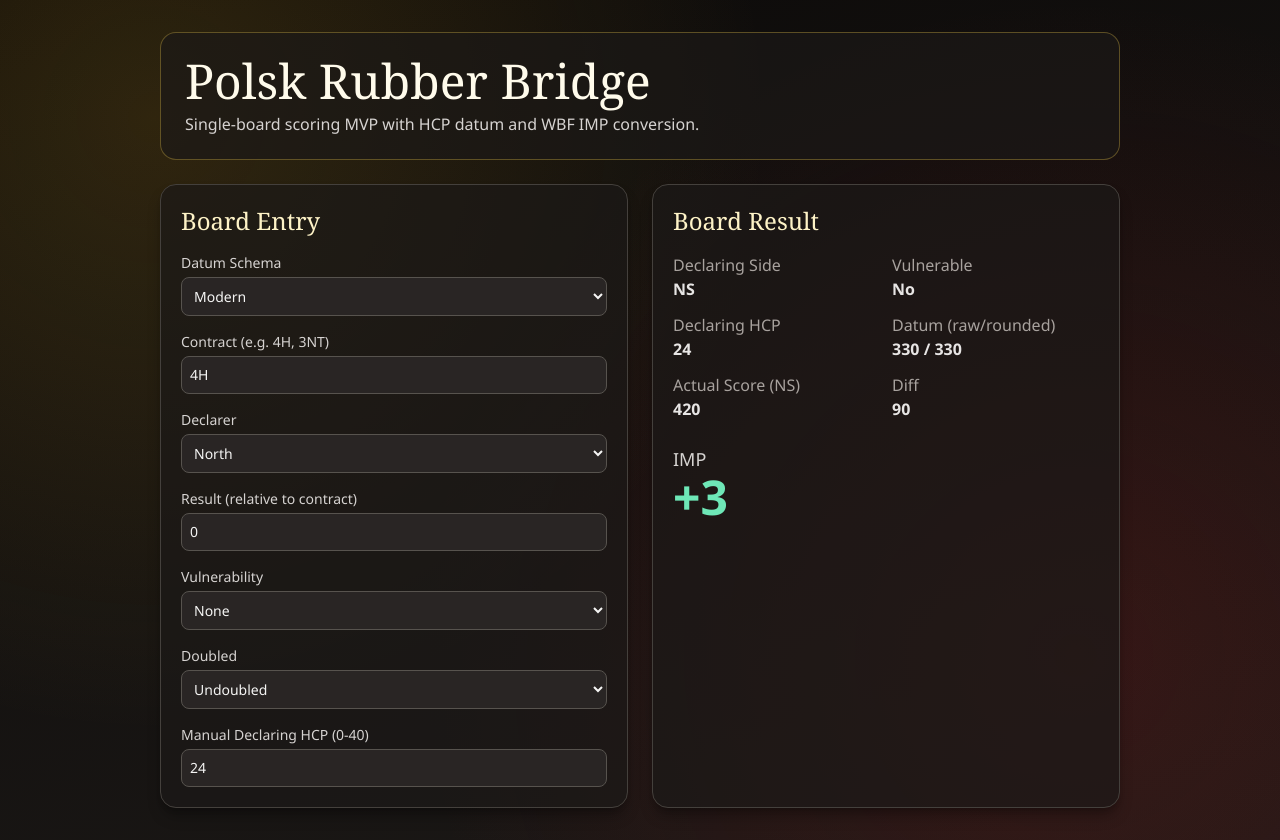
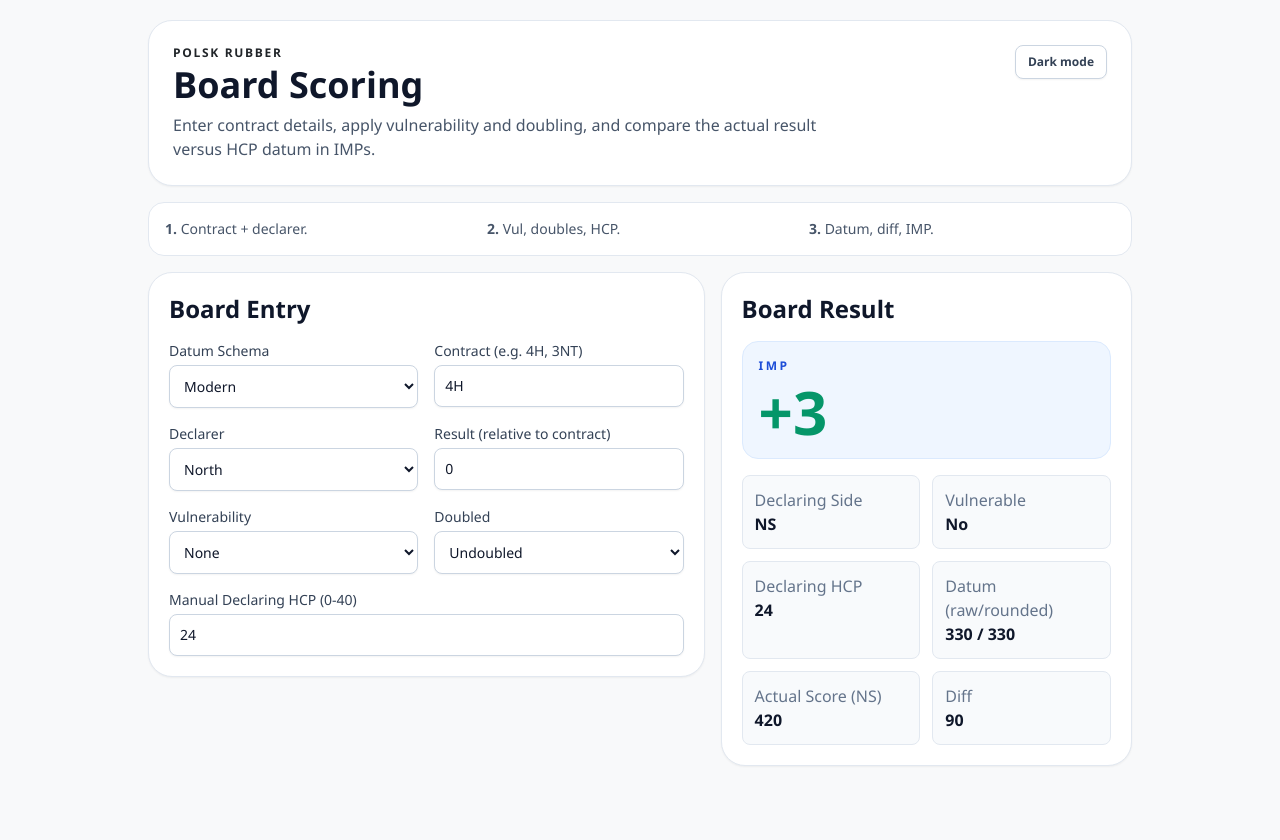
Before and after one commit to NuffZetPand0ra/polsk-rubber, a React (Vite) app: page / in a window 1280 px wide. After the commit the page ends 800 px from the top, so only its background shows below. Built offline with nearby package versions, Linux system fonts and the light colour scheme.

Commit message:
ui: add light/dark theme toggle foundation

```diff
--- a/src/components/BoardEntry/index.tsx
+++ b/src/components/BoardEntry/index.tsx
@@ -2,6 +2,7 @@ import { useMemo, useState } from 'react'
 import ScoreCard from '../ScoreCard'
 import { useTournamentStore } from '../../store/tournament'
 import { useScoring } from '../../hooks/useScoring'
+import { useTheme } from '../../hooks/useTheme'
 import type { Doubled, Vulnerability } from '../../types'
 
 const vulnerabilityOptions: Vulnerability[] = ['None', 'NS', 'EW', 'Both']
@@ -13,6 +14,7 @@ const doubledOptions: Array<{ label: string; value: Doubled }> = [
 
 export default function BoardEntry() {
   const { datumSchema, setDatumSchema } = useTournamentStore()
+  const { isDark, toggleTheme } = useTheme()
 
   const [contract, setContract] = useState('4H')
   const [declarer, setDeclarer] = useState<'N' | 'E' | 'S' | 'W'>('N')
@@ -37,21 +39,42 @@ export default function BoardEntry() {
   const { data, error } = useScoring(scoringInput)
 
   return (
-    <div className="mx-auto w-full max-w-5xl p-4 md:p-8">
-      <div className="mb-6 rounded-2xl border border-amber-300/30 bg-stone-900/70 p-6">
-        <h1 className="font-serif text-4xl text-amber-50 md:text-5xl">Polsk Rubber Bridge</h1>
-        <p className="mt-2 text-stone-300">Single-board scoring MVP with HCP datum and WBF IMP conversion.</p>
+    <div className="mx-auto w-full max-w-5xl p-3 pb-8 md:p-5">
+      <header className="mb-4 rounded-3xl border border-slate-200 bg-white p-4 shadow-sm dark:border-slate-700 dark:bg-slate-900 md:p-6">
+        <div className="flex items-start justify-between gap-3">
+          <div>
+            <p className="text-xs font-semibold uppercase tracking-[0.14em] text-primary">Polsk Rubber</p>
+            <h1 className="mt-1 text-3xl font-semibold text-slate-900 dark:text-slate-100 md:text-4xl">Board Scoring</h1>
+            <p className="mt-2 max-w-2xl text-sm text-slate-600 dark:text-slate-300 md:text-base">
+              Enter contract details, apply vulnerability and doubling, and compare the actual result versus HCP datum in IMPs.
+            </p>
+          </div>
+          <button
+            type="button"
+            onClick={toggleTheme}
+            className="inline-flex items-center rounded-lg border border-slate-300 bg-white px-3 py-2 text-xs font-semibold text-slate-700 shadow-sm hover:bg-slate-50 dark:border-slate-600 dark:bg-slate-800 dark:text-slate-100 dark:hover:bg-slate-700"
+            aria-label="Toggle theme"
+          >
+            {isDark ? 'Light mode' : 'Dark mode'}
+          </button>
+        </div>
+      </header>
+
+      <div className="mb-4 grid gap-2 rounded-2xl border border-slate-200 bg-white p-3 text-sm text-slate-600 dark:border-slate-700 dark:bg-slate-900 dark:text-slate-300 md:grid-cols-3 md:gap-4 md:p-4">
+        <p><span className="font-semibold text-primary">1.</span> Contract + declarer.</p>
+        <p><span className="font-semibold text-primary">2.</span> Vul, doubles, HCP.</p>
+        <p><span className="font-semibold text-primary">3.</span> Datum, diff, IMP.</p>
       </div>
 
-      <div className="grid gap-6 md:grid-cols-2">
-        <section className="rounded-2xl border border-stone-700 bg-stone-900/70 p-5 shadow-lg shadow-black/30">
-          <h2 className="font-serif text-2xl text-amber-100">Board Entry</h2>
+      <div className="grid gap-4 lg:grid-cols-[1.15fr_0.85fr] lg:items-start">
+        <section className="rounded-3xl border border-slate-200 bg-white p-4 shadow-sm dark:border-slate-700 dark:bg-slate-900 md:p-5">
+          <h2 className="text-xl font-semibold text-slate-900 dark:text-slate-100 md:text-2xl">Board Entry</h2>
 
-          <div className="mt-4 grid gap-4">
-            <label className="text-sm text-stone-300">
+          <div className="mt-4 grid gap-4 md:grid-cols-2">
+            <label className="text-sm text-slate-700 dark:text-slate-200">
               Datum Schema
               <select
-                className="mt-1 w-full rounded-lg border border-stone-600 bg-stone-800 p-2 text-stone-100"
+                className="mt-1 block w-full rounded-lg border border-slate-300 bg-white p-2.5 text-slate-900 shadow-sm focus:border-blue-500 focus:outline-none focus:ring-2 focus:ring-blue-100 dark:border-slate-600 dark:bg-slate-800 dark:text-slate-100 dark:focus:ring-blue-900"
                 value={datumSchema}
                 onChange={(event) => setDatumSchema(event.target.value as 'modern' | 'classic')}
               >
@@ -60,19 +83,19 @@ export default function BoardEntry() {
               </select>
             </label>
 
-            <label className="text-sm text-stone-300">
+            <label className="text-sm text-slate-700 dark:text-slate-200">
               Contract (e.g. 4H, 3NT)
               <input
-                className="mt-1 w-full rounded-lg border border-stone-600 bg-stone-800 p-2 text-stone-100"
+                className="mt-1 block w-full rounded-lg border border-slate-300 bg-white p-2.5 text-slate-900 shadow-sm focus:border-blue-500 focus:outline-none focus:ring-2 focus:ring-blue-100 dark:border-slate-600 dark:bg-slate-800 dark:text-slate-100 dark:focus:ring-blue-900"
                 value={contract}
                 onChange={(event) => setContract(event.target.value.toUpperCase())}
               />
             </label>
 
-            <label className="text-sm text-stone-300">
+            <label className="text-sm text-slate-700 dark:text-slate-200">
               Declarer
               <select
-                className="mt-1 w-full rounded-lg border border-stone-600 bg-stone-800 p-2 text-stone-100"
+                className="mt-1 block w-full rounded-lg border border-slate-300 bg-white p-2.5 text-slate-900 shadow-sm focus:border-blue-500 focus:outline-none focus:ring-2 focus:ring-blue-100 dark:border-slate-600 dark:bg-slate-800 dark:text-slate-100 dark:focus:ring-blue-900"
                 value={declarer}
                 onChange={(event) => setDeclarer(event.target.value as 'N' | 'E' | 'S' | 'W')}
               >
@@ -83,20 +106,20 @@ export default function BoardEntry() {
               </select>
             </label>
 
-            <label className="text-sm text-stone-300">
+            <label className="text-sm text-slate-700 dark:text-slate-200">
               Result (relative to contract)
               <input
                 type="number"
-                className="mt-1 w-full rounded-lg border border-stone-600 bg-stone-800 p-2 text-stone-100"
+                className="mt-1 block w-full rounded-lg border border-slate-300 bg-white p-2.5 text-slate-900 shadow-sm focus:border-blue-500 focus:outline-none focus:ring-2 focus:ring-blue-100 dark:border-slate-600 dark:bg-slate-800 dark:text-slate-100 dark:focus:ring-blue-900"
                 value={result}
                 onChange={(event) => setResult(Number(event.target.value))}
               />
             </label>
 
-            <label className="text-sm text-stone-300">
+            <label className="text-sm text-slate-700 dark:text-slate-200">
               Vulnerability
               <select
-                className="mt-1 w-full rounded-lg border border-stone-600 bg-stone-800 p-2 text-stone-100"
+                className="mt-1 block w-full rounded-lg border border-slate-300 bg-white p-2.5 text-slate-900 shadow-sm focus:border-blue-500 focus:outline-none focus:ring-2 focus:ring-blue-100 dark:border-slate-600 dark:bg-slate-800 dark:text-slate-100 dark:focus:ring-blue-900"
                 value={vulnerability}
                 onChange={(event) => setVulnerability(event.target.value as Vulnerability)}
               >
@@ -106,10 +129,10 @@ export default function BoardEntry() {
               </select>
             </label>
 
-            <label className="text-sm text-stone-300">
+            <label className="text-sm text-slate-700 dark:text-slate-200">
               Doubled
               <select
-                className="mt-1 w-full rounded-lg border border-stone-600 bg-stone-800 p-2 text-stone-100"
+                className="mt-1 block w-full rounded-lg border border-slate-300 bg-white p-2.5 text-slate-900 shadow-sm focus:border-blue-500 focus:outline-none focus:ring-2 focus:ring-blue-100 dark:border-slate-600 dark:bg-slate-800 dark:text-slate-100 dark:focus:ring-blue-900"
                 value={doubled ?? ''}
                 onChange={(event) => {
                   const value = event.target.value
@@ -122,13 +145,13 @@ export default function BoardEntry() {
               </select>
             </label>
 
-            <label className="text-sm text-stone-300">
+            <label className="text-sm text-slate-700 dark:text-slate-200 md:col-span-2">
               Manual Declaring HCP (0-40)
               <input
                 type="number"
                 min={0}
                 max={40}
-                className="mt-1 w-full rounded-lg border border-stone-600 bg-stone-800 p-2 text-stone-100"
+                className="mt-1 block w-full rounded-lg border border-slate-300 bg-white p-2.5 text-slate-900 shadow-sm focus:border-blue-500 focus:outline-none focus:ring-2 focus:ring-blue-100 dark:border-slate-600 dark:bg-slate-800 dark:text-slate-100 dark:focus:ring-blue-900"
                 value={manualHcp}
                 onChange={(event) => setManualHcp(Number(event.target.value))}
               />
@@ -136,7 +159,7 @@ export default function BoardEntry() {
           </div>
 
           {error ? (
-            <p className="mt-4 rounded-lg border border-rose-500/40 bg-rose-500/10 p-3 text-sm text-rose-200">{error}</p>
+            <p className="mt-4 rounded-lg border border-red-200 bg-red-50 p-3 text-sm text-red-700">{error}</p>
           ) : null}
         </section>
 
--- a/src/components/ScoreCard/index.tsx
+++ b/src/components/ScoreCard/index.tsx
@@ -5,39 +5,45 @@ interface ScoreCardProps {
 }
 
 export default function ScoreCard({ data }: ScoreCardProps) {
-  const impClass = data.imp > 0 ? 'text-emerald-300' : data.imp < 0 ? 'text-rose-300' : 'text-stone-200'
+  const impClass = data.imp > 0 ? 'text-emerald-600 dark:text-emerald-400' : data.imp < 0 ? 'text-red-600 dark:text-red-400' : 'text-slate-700 dark:text-slate-200'
 
   return (
-    <section className="rounded-2xl border border-stone-700 bg-stone-900/70 p-5 shadow-lg shadow-black/30">
-      <h2 className="font-serif text-2xl text-amber-100">Board Result</h2>
-      <dl className="mt-4 grid grid-cols-2 gap-3 text-sm text-stone-200 md:text-base">
-        <div>
-          <dt className="text-stone-400">Declaring Side</dt>
-          <dd className="font-semibold">{data.declaringSide}</dd>
+    <section className="rounded-3xl border border-slate-200 bg-white p-4 shadow-sm dark:border-slate-700 dark:bg-slate-900 lg:sticky lg:top-5 md:p-5">
+      <h2 className="text-xl font-semibold text-slate-900 dark:text-slate-100 md:text-2xl">Board Result</h2>
+
+      <div className="mt-4 rounded-2xl border border-blue-100 bg-blue-50 p-4 dark:border-slate-700 dark:bg-slate-800">
+        <p className="text-xs font-semibold uppercase tracking-[0.2em] text-blue-700 dark:text-blue-300">IMP</p>
+        <p className={`mt-2 text-5xl font-bold leading-none md:text-6xl ${impClass}`}>
+          {data.imp > 0 ? `+${data.imp}` : data.imp}
+        </p>
+      </div>
+
+      <dl className="mt-4 grid grid-cols-1 gap-3 text-sm text-slate-700 dark:text-slate-300 sm:grid-cols-2 md:text-base">
+        <div className="rounded-lg border border-slate-200 bg-slate-50 p-3 dark:border-slate-700 dark:bg-slate-800">
+          <dt className="text-slate-500 dark:text-slate-400">Declaring Side</dt>
+          <dd className="font-semibold text-slate-900 dark:text-slate-100">{data.declaringSide}</dd>
         </div>
-        <div>
-          <dt className="text-stone-400">Vulnerable</dt>
-          <dd className="font-semibold">{data.declaringVulnerable ? 'Yes' : 'No'}</dd>
+        <div className="rounded-lg border border-slate-200 bg-slate-50 p-3 dark:border-slate-700 dark:bg-slate-800">
+          <dt className="text-slate-500 dark:text-slate-400">Vulnerable</dt>
+          <dd className="font-semibold text-slate-900 dark:text-slate-100">{data.declaringVulnerable ? 'Yes' : 'No'}</dd>
         </div>
-        <div>
-          <dt className="text-stone-400">Declaring HCP</dt>
-          <dd className="font-semibold">{data.declaringHcp}</dd>
+        <div className="rounded-lg border border-slate-200 bg-slate-50 p-3 dark:border-slate-700 dark:bg-slate-800">
+          <dt className="text-slate-500 dark:text-slate-400">Declaring HCP</dt>
+          <dd className="font-semibold text-slate-900 dark:text-slate-100">{data.declaringHcp}</dd>
         </div>
-        <div>
-          <dt className="text-stone-400">Datum (raw/rounded)</dt>
-          <dd className="font-semibold">{data.datumRaw} / {data.datumRounded}</dd>
+        <div className="rounded-lg border border-slate-200 bg-slate-50 p-3 dark:border-slate-700 dark:bg-slate-800">
+          <dt className="text-slate-500 dark:text-slate-400">Datum (raw/rounded)</dt>
+          <dd className="font-semibold text-slate-900 dark:text-slate-100">{data.datumRaw} / {data.datumRounded}</dd>
         </div>
-        <div>
-          <dt className="text-stone-400">Actual Score (NS)</dt>
-          <dd className="font-semibold">{data.actualScore}</dd>
+        <div className="rounded-lg border border-slate-200 bg-slate-50 p-3 dark:border-slate-700 dark:bg-slate-800">
+          <dt className="text-slate-500 dark:text-slate-400">Actual Score (NS)</dt>
+          <dd className="font-semibold text-slate-900 dark:text-slate-100">{data.actualScore}</dd>
         </div>
-        <div>
-          <dt className="text-stone-400">Diff</dt>
-          <dd className="font-semibold">{data.diff}</dd>
+        <div className="rounded-lg border border-slate-200 bg-slate-50 p-3 dark:border-slate-700 dark:bg-slate-800">
+          <dt className="text-slate-500 dark:text-slate-400">Diff</dt>
+          <dd className="font-semibold text-slate-900 dark:text-slate-100">{data.diff}</dd>
         </div>
       </dl>
-      <p className="mt-6 text-lg text-stone-300">IMP</p>
-      <p className={`text-5xl font-bold ${impClass}`}>{data.imp > 0 ? `+${data.imp}` : data.imp}</p>
     </section>
   )
 }
--- /dev/null
+++ b/src/hooks/useTheme.ts
@@ -0,0 +1,44 @@
+import { useEffect, useState } from 'react'
+
+type Theme = 'light' | 'dark'
+
+const STORAGE_KEY = 'polsk-rubber-theme'
+
+function getInitialTheme(): Theme {
+  if (typeof window === 'undefined') {
+    return 'light'
+  }
+
+  const saved = window.localStorage.getItem(STORAGE_KEY)
+  if (saved === 'light' || saved === 'dark') {
+    return saved
+  }
+
+  if (typeof window.matchMedia !== 'function') {
+    return 'light'
+  }
+
+  return window.matchMedia('(prefers-color-scheme: dark)').matches
+    ? 'dark'
+    : 'light'
+}
+
+export function useTheme() {
+  const [theme, setTheme] = useState<Theme>(() => getInitialTheme())
+
+  useEffect(() => {
+    const root = window.document.documentElement
+    root.classList.toggle('dark', theme === 'dark')
+    window.localStorage.setItem(STORAGE_KEY, theme)
+  }, [theme])
+
+  const toggleTheme = () =>
+    setTheme((current) => (current === 'dark' ? 'light' : 'dark'))
+
+  return {
+    theme,
+    isDark: theme === 'dark',
+    setTheme,
+    toggleTheme,
+  }
+}
--- a/src/index.css
+++ b/src/index.css
@@ -6,8 +6,8 @@
   font-family: 'Manrope', 'Segoe UI', sans-serif;
   line-height: 1.4;
   font-weight: 400;
-  color: #e7e5e4;
-  background-color: #0c0a09;
+  color: #212529;
+  background-color: #f8f9fa;
   font-synthesis: none;
   text-rendering: optimizeLegibility;
   -webkit-font-smoothing: antialiased;
@@ -21,8 +21,11 @@
 body {
   margin: 0;
   min-height: 100vh;
-  background:
-    radial-gradient(circle at 12% 14%, rgba(251, 191, 36, 0.14), transparent 46%),
-    radial-gradient(circle at 84% 78%, rgba(185, 28, 28, 0.18), transparent 52%),
-    linear-gradient(165deg, #0c0a09 0%, #1c1917 100%);
+  background: #f8f9fa;
+  transition: background-color 180ms ease, color 180ms ease;
 }
+
+html.dark body {
+  background: #0f172a;
+  color: #e2e8f0;
+}
--- a/tailwind.config.js
+++ b/tailwind.config.js
@@ -1,5 +1,6 @@
 /** @type {import('tailwindcss').Config} */
 export default {
+  darkMode: 'class',
   content: ['./index.html', './src/**/*.{ts,tsx}'],
   theme: {
     extend: {},
```
